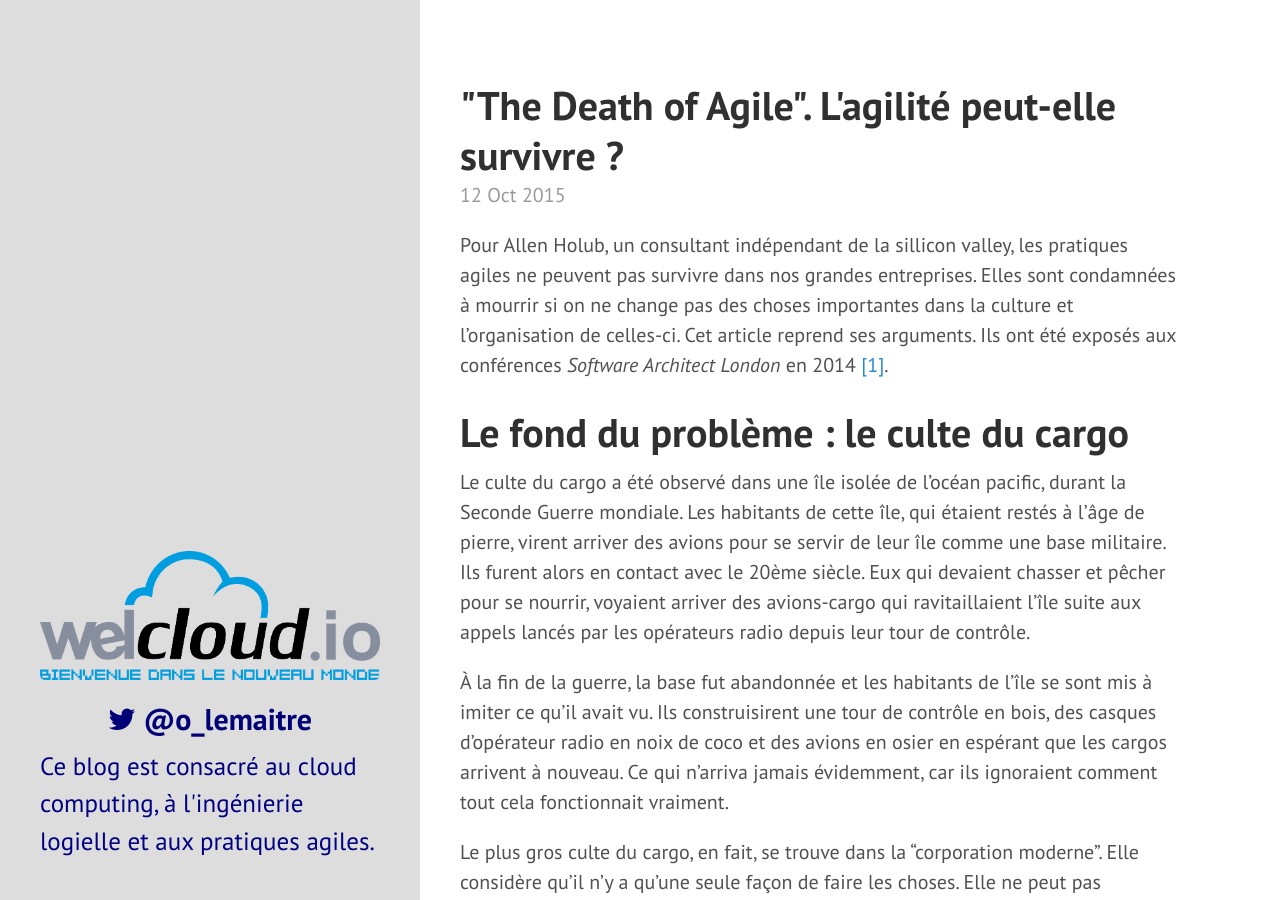
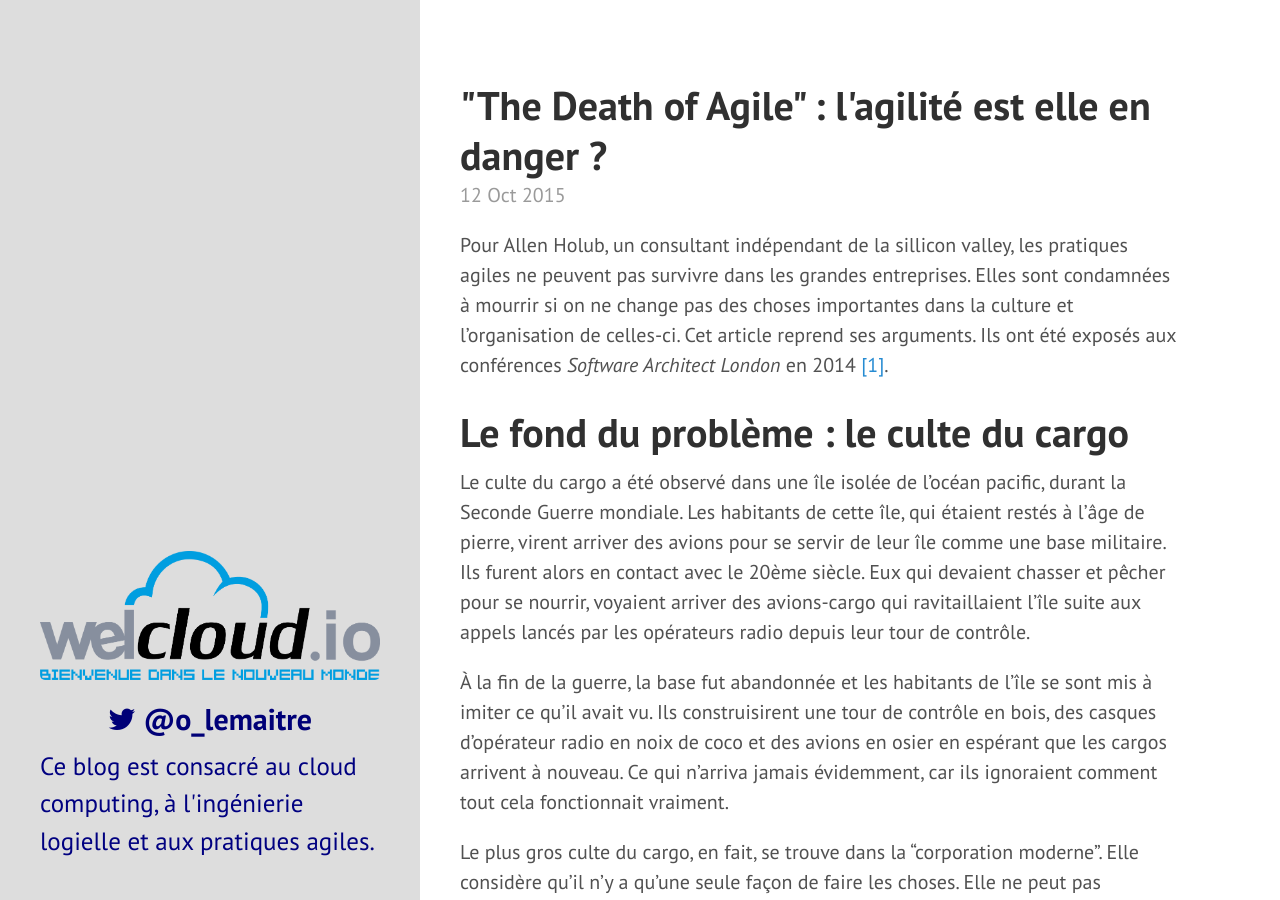
Before and after one commit to welcloud-io/welcloud-io.github.io, a Jekyll site: the page built from _posts/2015-10-12-the-death-of-agile-l-agilite-est-elle-en-danger.markdown, in a window 1280 px wide and 900 px high. Built offline with Jekyll 4.4.1, drawn with Linux system fonts in a browser that asks for light colours; Markdown is read by kramdown in place of the engine named in the settings; some of the changed text lies outside the part shown.

Commit message:
update 2 articles

```diff
--- a/_posts/2014-09-23-la-revolution-du-nuage-informatique.markdown
+++ b/_posts/2014-09-23-qu-est-ce-que-le-cloud-computing.markdown
@@ -1,6 +1,6 @@
 ---
 layout: post
-title : La révolution du nuage informatique
+title : Qu'est ce que le "cloud computing" ?
 author: Olivier Lemaitre
 categories: Agile
 ---
--- a/_posts/2015-10-12-the-death-of-agile-l-agilite-peut-elle-survivre.markdown
+++ b/_posts/2015-10-12-the-death-of-agile-l-agilite-est-elle-en-danger.markdown
@@ -1,12 +1,12 @@
 ---
 layout: post
-title : "\"The Death of Agile\". L'agilité peut-elle survivre ?"
+title : "\"The Death of Agile\" : l'agilité est elle en danger ?"
 author: Olivier Lemaitre
 categories: Agile
 ---
 
 Pour Allen Holub, un consultant indépendant de la sillicon valley, les pratiques agiles
-ne peuvent pas survivre dans nos grandes entreprises. Elles sont condamnées à mourrir si
+ne peuvent pas survivre dans les grandes entreprises. Elles sont condamnées à mourrir si
 on ne change pas des choses importantes dans la culture et l'organisation de celles-ci.
 Cet article reprend ses arguments. Ils ont été exposés aux conférences <i>Software Architect London</i> en 2014 <a href='#footnote'>[1]</a>.
 
```
